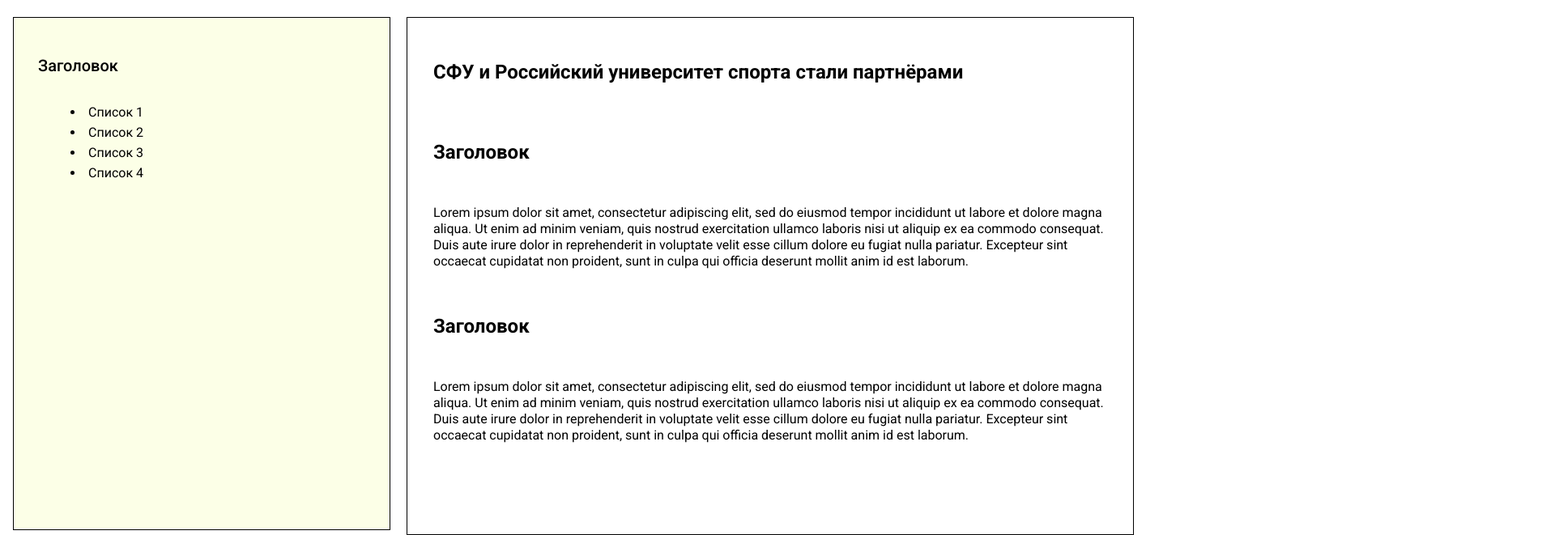
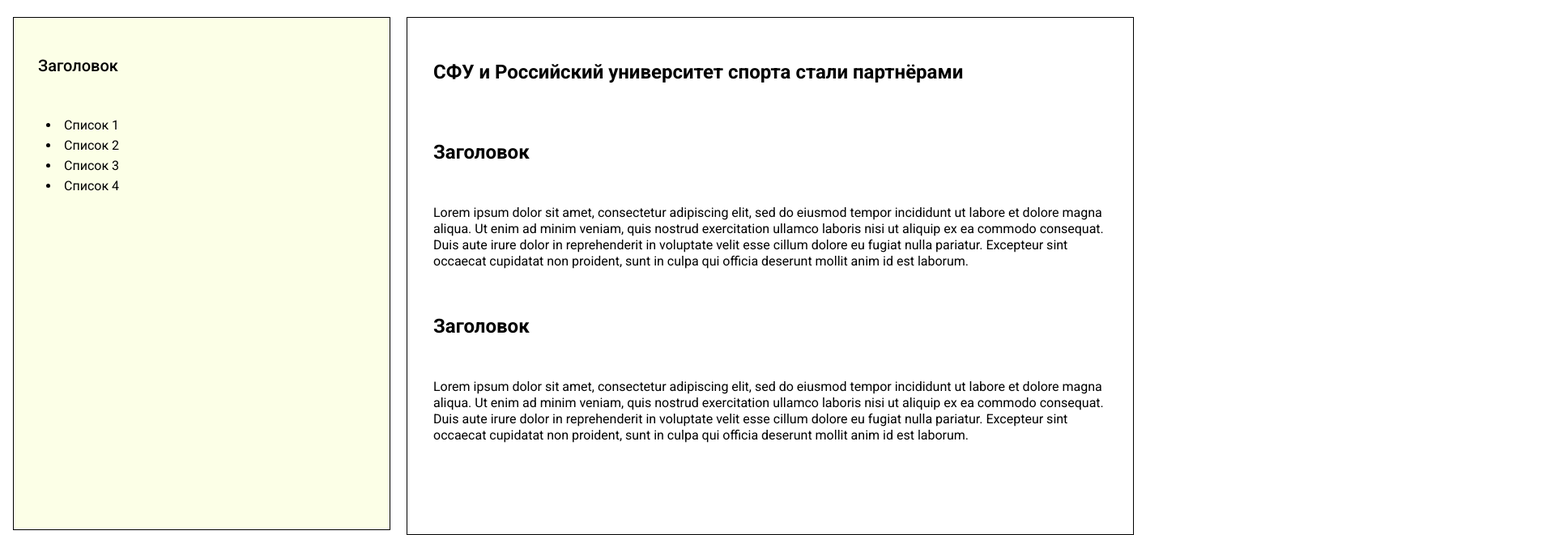
Before and after one commit to sudlenia/Frontend-Project, a plain HTML site: page index.html in a window 1280 px wide. Shown: the part 440-1101 px from the top of the page at 81% size, 1920 px wide, since content can reach past the window. Drawn offline with nearby package versions, Linux system fonts and the light colour scheme; a script that the page names is missing.

Commit message:
Исправление вёрстки по БЭМу

```diff
--- a/src/styles/blocks/profile.css
+++ b/src/styles/blocks/profile.css
@@ -1,6 +1,6 @@
 .profile {
   display: flex;
-  padding-left: 0;
+  padding-left: 24px;
   align-items: center;
   gap: 5px;
 }
--- a/src/styles/blocks/sidebar-list.css
+++ b/src/styles/blocks/sidebar-list.css
@@ -1,10 +1,10 @@
 .sidebar-list {
-  margin-top: 16px;
+  padding-top: 16px;
+  padding-left: 10px;
   width: 2340px;
   min-height: 96px;
   height: 100%;
   flex-shrink: 0;
-  font-size: 16px;
   line-height: 20px;
   display: flex;
   flex-direction: column;
```
